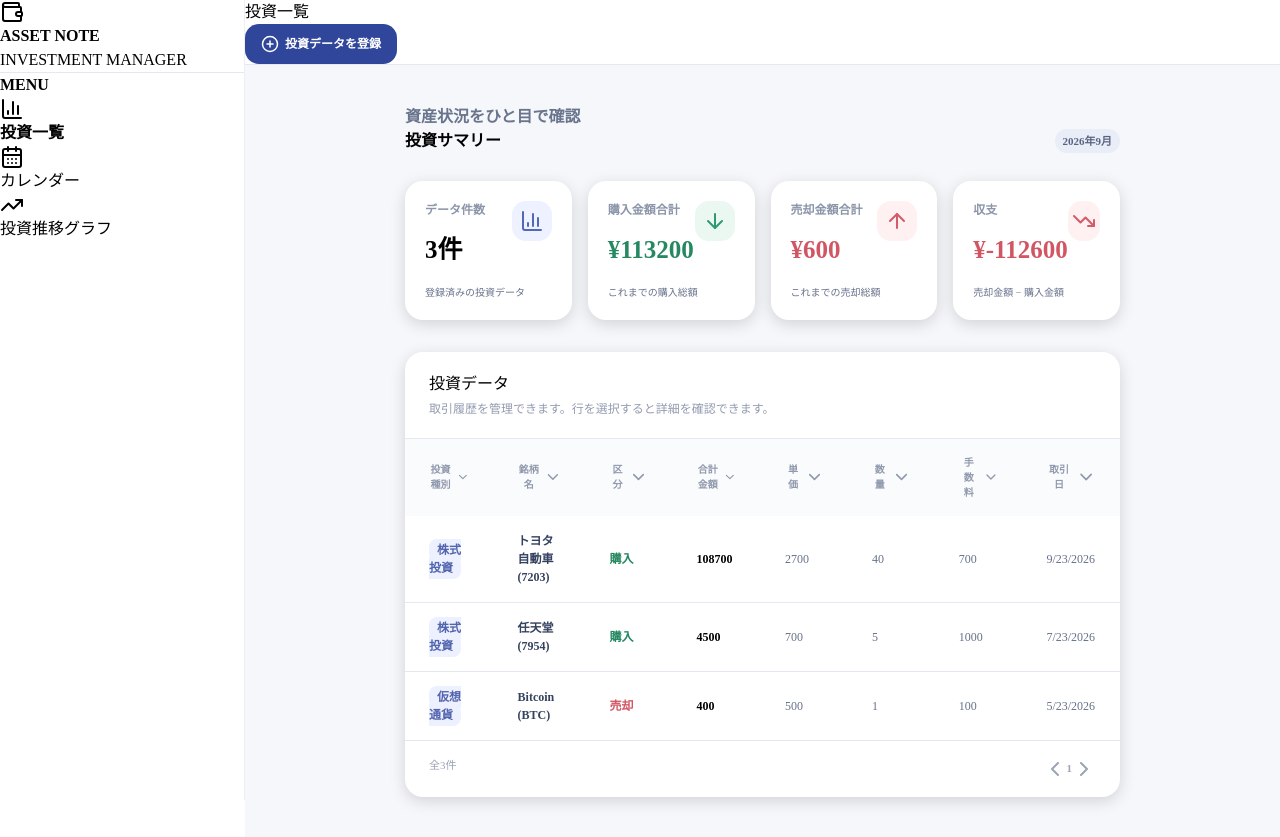
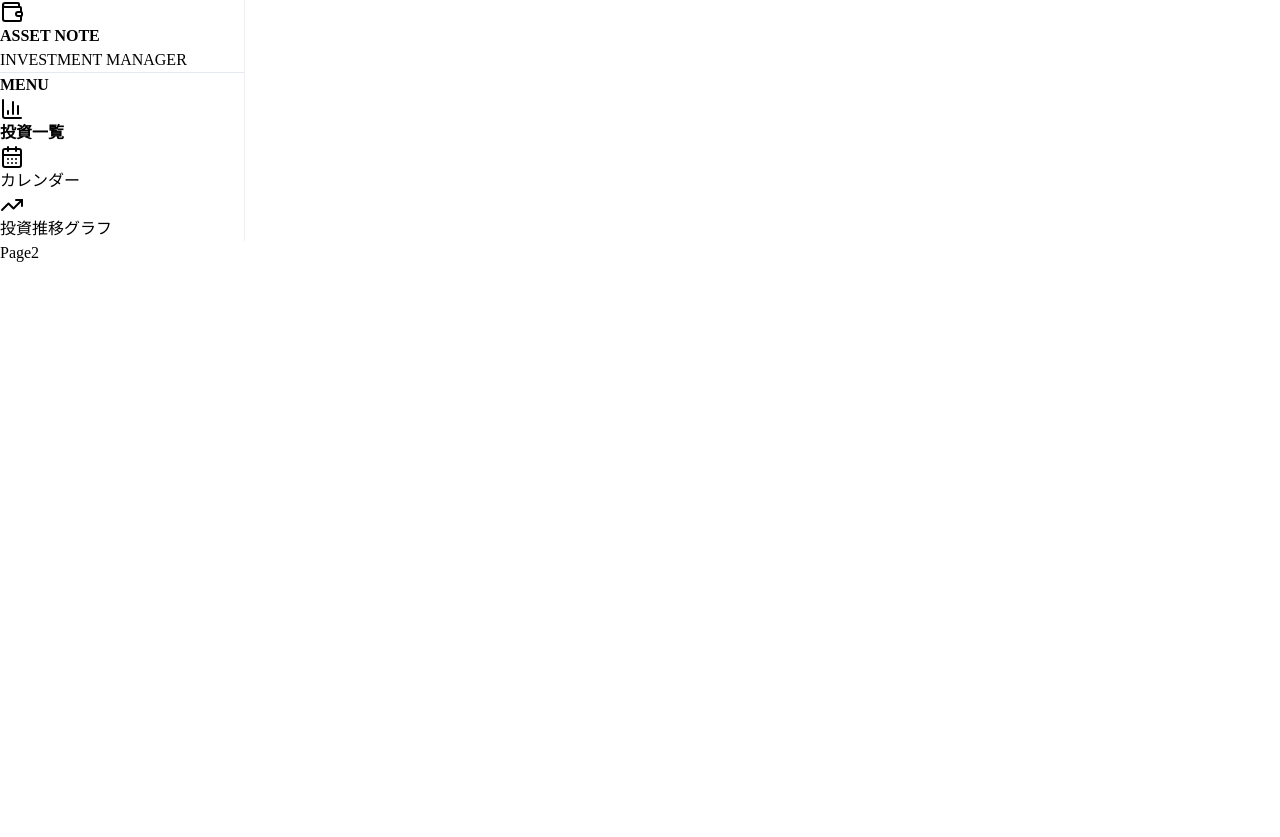
Before and after one commit to mn-area/touMEMO, a React (Vite) app in the folder frontend/: page /TradeGraph in a window 1280 px wide. After the commit the page ends 800 px from the top, so only its background shows below. Built offline with nearby package versions, Linux system fonts and the light colour scheme.

Commit message:
【フロント】サイドメニューで画面遷移できるように修正

```diff
--- a/frontend/package.json
+++ b/frontend/package.json
@@ -12,7 +12,8 @@
   "dependencies": {
     "react": "^19.2.8",
     "react-dom": "^19.2.8",
-    "react-hook-form": "^7.89.0"
+    "react-hook-form": "^7.89.0",
+    "react-router-dom": "^7.18.4"
   },
   "devDependencies": {
     "@eslint/js": "^10.0.1",
--- /dev/null
+++ b/frontend/src/Calender.tsx
@@ -0,0 +1,10 @@
+import SideMenu from "./SideMenu";
+
+export const Calendar = () => {
+    return (
+    <div>
+        <SideMenu />
+        <h1>Page1</h1>
+    </div>
+    );
+};
--- a/frontend/src/RegistTradeDialog.tsx
+++ b/frontend/src/RegistTradeDialog.tsx
@@ -21,7 +21,7 @@ export default function RegistTradeDialog ({ isOpen, isMode, onClose, addTrade,
     });
 
     useEffect(() => {
-        if (isMode !== "edit" ||   !selectedTrade) {
+        if (isMode !== "edit" || !selectedTrade) {
             return;
         }
         reset(
--- /dev/null
+++ b/frontend/src/TradeGraph.tsx
@@ -0,0 +1,10 @@
+import SideMenu from "./SideMenu";
+
+export const TradeGraph = () => {
+    return (
+    <div>
+        <SideMenu />
+        <h1>Page2</h1>
+    </div>
+    );
+};
--- a/frontend/src/Tradelist.tsx
+++ b/frontend/src/Tradelist.tsx
@@ -3,7 +3,7 @@ import RegistTradeDialog from './RegistTradeDialog'
 import type { FormData, Trade } from '../src/types/common'
 import SideMenu from "./SideMenu";
 
-export default function TradeListTemp() {
+export default function TradeList() {
     // JavaScriptのコードを書く
     const [isOpen, setIsOpen] = useState(false);
     const [dialogMode, setDialogMode] = useState("new");
--- a/frontend/src/main.tsx
+++ b/frontend/src/main.tsx
@@ -2,9 +2,20 @@ import { StrictMode } from 'react'
 import { createRoot } from 'react-dom/client'
 import './index.css'
 import TradeList from './TradeList'
+import { BrowserRouter, Route, Routes } from 'react-router-dom'
+import { Calendar } from './Calender'
+import { TradeGraph } from './TradeGraph'
 
 createRoot(document.getElementById('root')!).render(
-  <StrictMode>
-    <TradeList />
-  </StrictMode>
+  <BrowserRouter>
+    <StrictMode>
+      <Routes>
+        <Route path="/" element={<TradeList />} />
+        <Route path="/Calender" element={<Calendar />} />
+        <Route path="/TradeGraph" element={<TradeGraph />} />
+      </Routes>
+      {/* <TradeList /> */}
+    </StrictMode>
+  </BrowserRouter>
+
 )
--- a/frontend/src/sidemenu.tsx
+++ b/frontend/src/sidemenu.tsx
@@ -1,3 +1,5 @@
+import { Link } from "react-router-dom";
+
 export default function SideMenu() {
 
     return (
@@ -14,18 +16,18 @@ export default function SideMenu() {
                 </div>
                 <nav className="flex flex-col gap-2 px-4 py-7">
                     <p className="px-3 pb-2 text-[10px] font-bold tracking-[.16em] text-[#a5adbf]">MENU</p>
-                    <a href="#investment" className="flex items-center gap-3 rounded-xl bg-[#eef1ff] px-4 py-3 text-[13px] font-bold text-[#30469b]">
+                    <Link to="/" className="flex items-center gap-3 rounded-xl bg-[#eef1ff] px-4 py-3 text-[13px] font-bold text-[#30469b]">
                         <svg xmlns="http://www.w3.org/2000/svg" width="24" height="24" viewBox="0 0 24 24" fill="none" stroke="currentColor" stroke-width="2" stroke-linecap="round" stroke-linejoin="round" className="lucide lucide-chart-column" aria-hidden="true"><path d="M3 3v16a2 2 0 0 0 2 2h16"></path><path d="M18 17V9"></path><path d="M13 17V5"></path><path d="M8 17v-3"></path></svg>
                         投資一覧
-                    </a>
-                    <a href="#calender" className="flex items-center gap-3 rounded-xl px-4 py-3 text-[13px] font-medium text-[#778198] hover:bg-[#f5f7fb]">
+                    </Link>
+                    <Link to="/Calender" className="flex items-center gap-3 rounded-xl px-4 py-3 text-[13px] font-medium text-[#778198] hover:bg-[#f5f7fb]">
                         <svg xmlns="http://www.w3.org/2000/svg" width="24" height="24" viewBox="0 0 24 24" fill="none" stroke="currentColor" stroke-width="2" stroke-linecap="round" stroke-linejoin="round" className="lucide lucide-calendar-days" aria-hidden="true"><path d="M8 2v4"></path><path d="M16 2v4"></path><rect width="18" height="18" x="3" y="4" rx="2"></rect><path d="M3 10h18"></path><path d="M8 14h.01"></path><path d="M12 14h.01"></path><path d="M16 14h.01"></path><path d="M8 18h.01"></path><path d="M12 18h.01"></path><path d="M16 18h.01"></path></svg>
                         カレンダー
-                    </a>
-                    <a href="#chart" className="flex items-center gap-3 rounded-xl px-4 py-3 text-[13px] font-medium text-[#778198] hover:bg-[#f5f7fb]">
+                    </Link>
+                    <Link to="/TradeGraph" className="flex items-center gap-3 rounded-xl px-4 py-3 text-[13px] font-medium text-[#778198] hover:bg-[#f5f7fb]">
                         <svg xmlns="http://www.w3.org/2000/svg" width="24" height="24" viewBox="0 0 24 24" fill="none" stroke="currentColor" stroke-width="2" stroke-linecap="round" stroke-linejoin="round" className="lucide lucide-trending-up" aria-hidden="true"><path d="M16 7h6v6"></path><path d="m22 7-8.5 8.5-5-5L2 17"></path></svg>
                         投資推移グラフ
-                    </a>
+                    </Link>
                 </nav>
             </aside>
         </>
--- a/package.json
+++ b/package.json
@@ -1,6 +1,7 @@
 {
   "dependencies": {
     "@tailwindcss/vite": "^4.3.3",
+    "react-router-dom": "^7.18.4",
     "tailwindcss": "^4.3.3"
   }
 }
```
